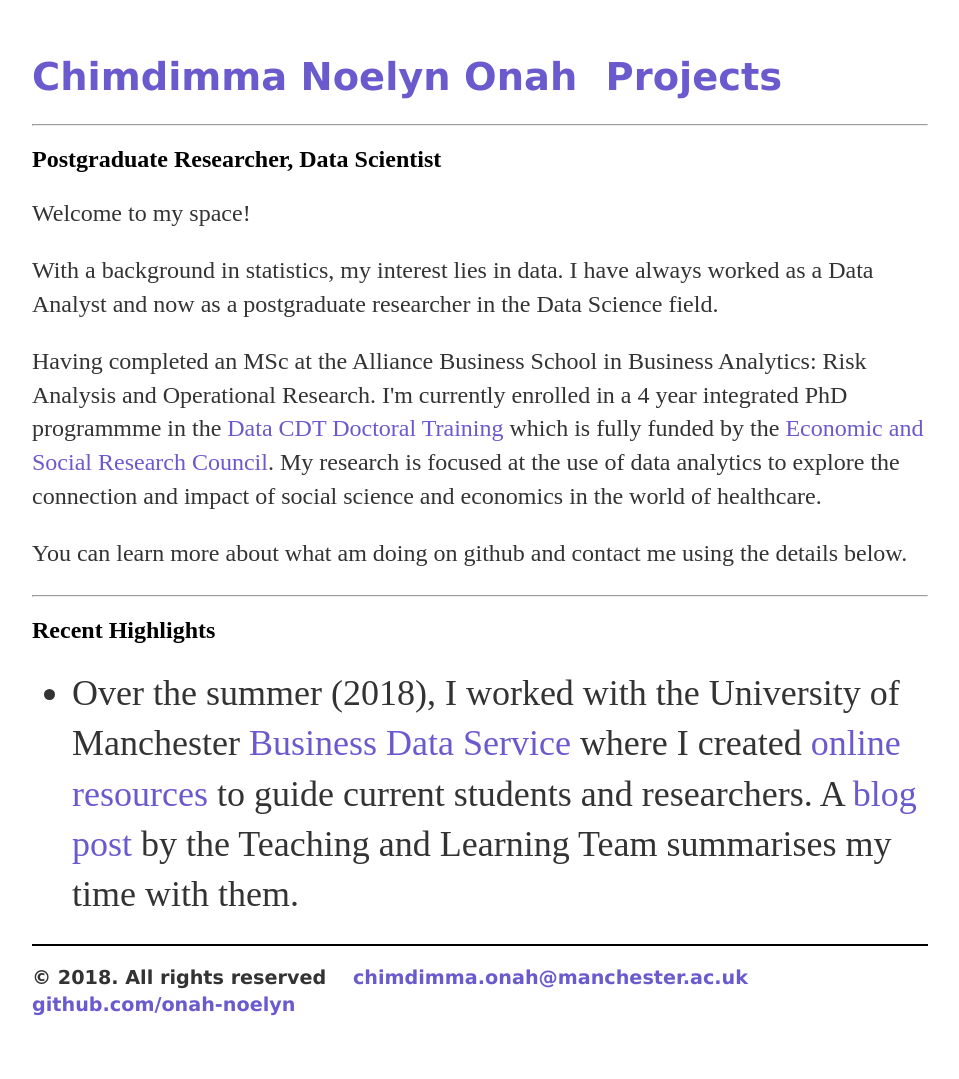
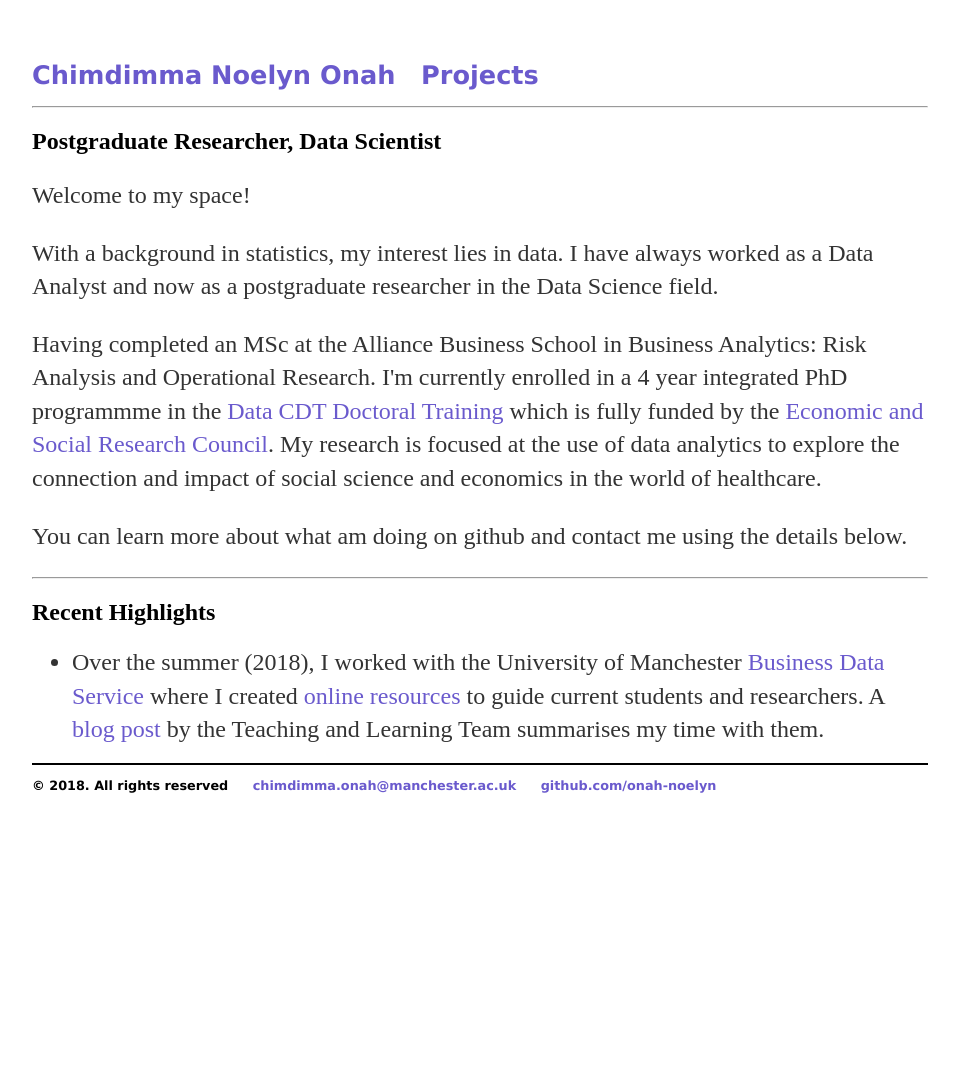
Before and after one commit to Onah-Noelyn/Onah-Noelyn.github.io, a Jekyll site: the page built from index.html, in a window 1280 px wide. Shown: the whole page, without its empty margins (160-1119 px from the left). Built offline with Jekyll 4.4.1, drawn with Linux system fonts in a browser that asks for light colours; after the commit the page ends 900 px from its top, so only the background shows below that.

Commit message:
Update main.css

```diff
--- a/css/main.css
+++ b/css/main.css
@@ -40,11 +40,6 @@
     color: #333;
 }
 
-ul {
-    font-size: 1.5em;
-    line-height: 1.4em;
-    color: #333;
-}
 footer {
     border-top: 2px solid black;
     font-size: .8em;
```
